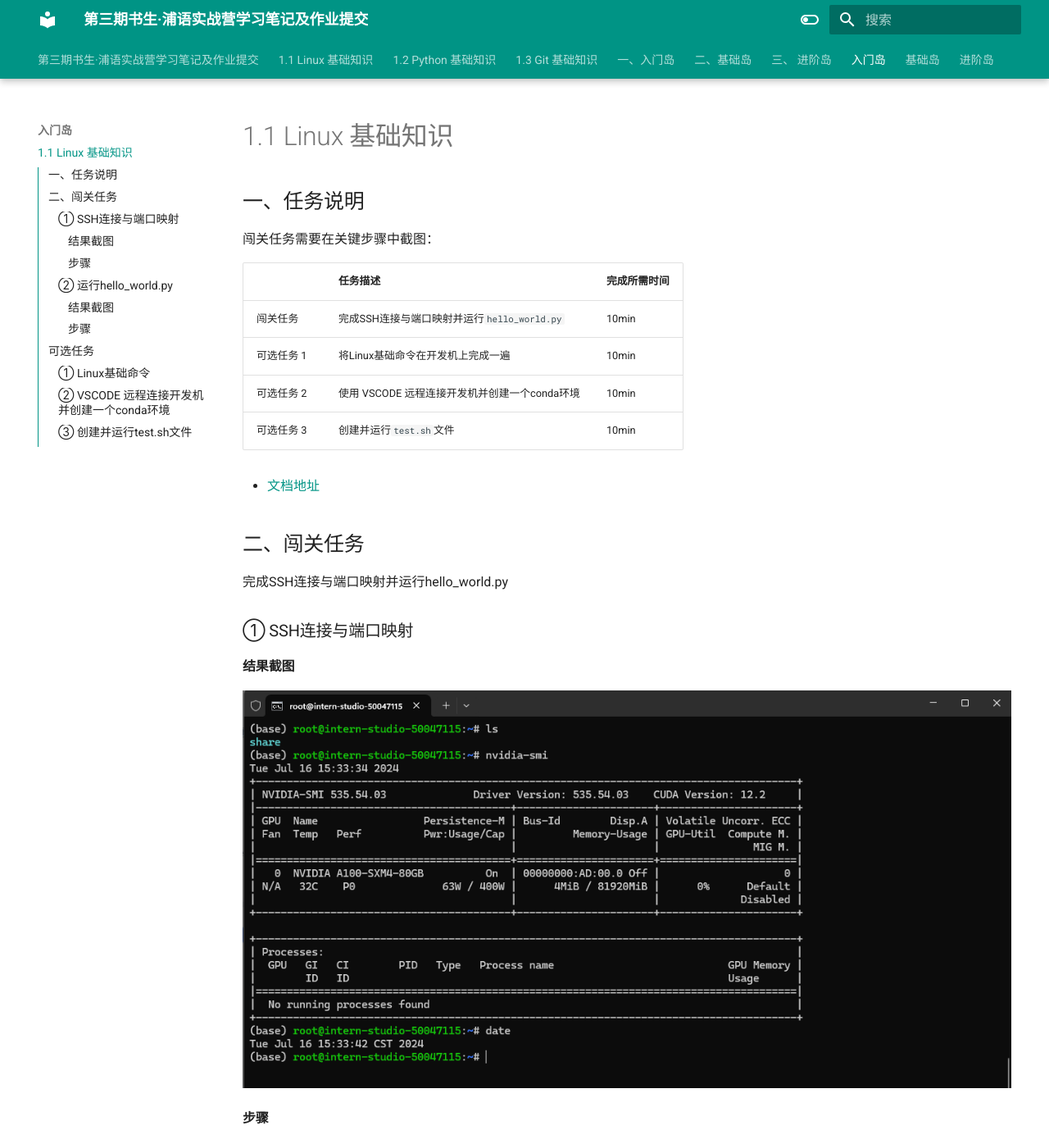
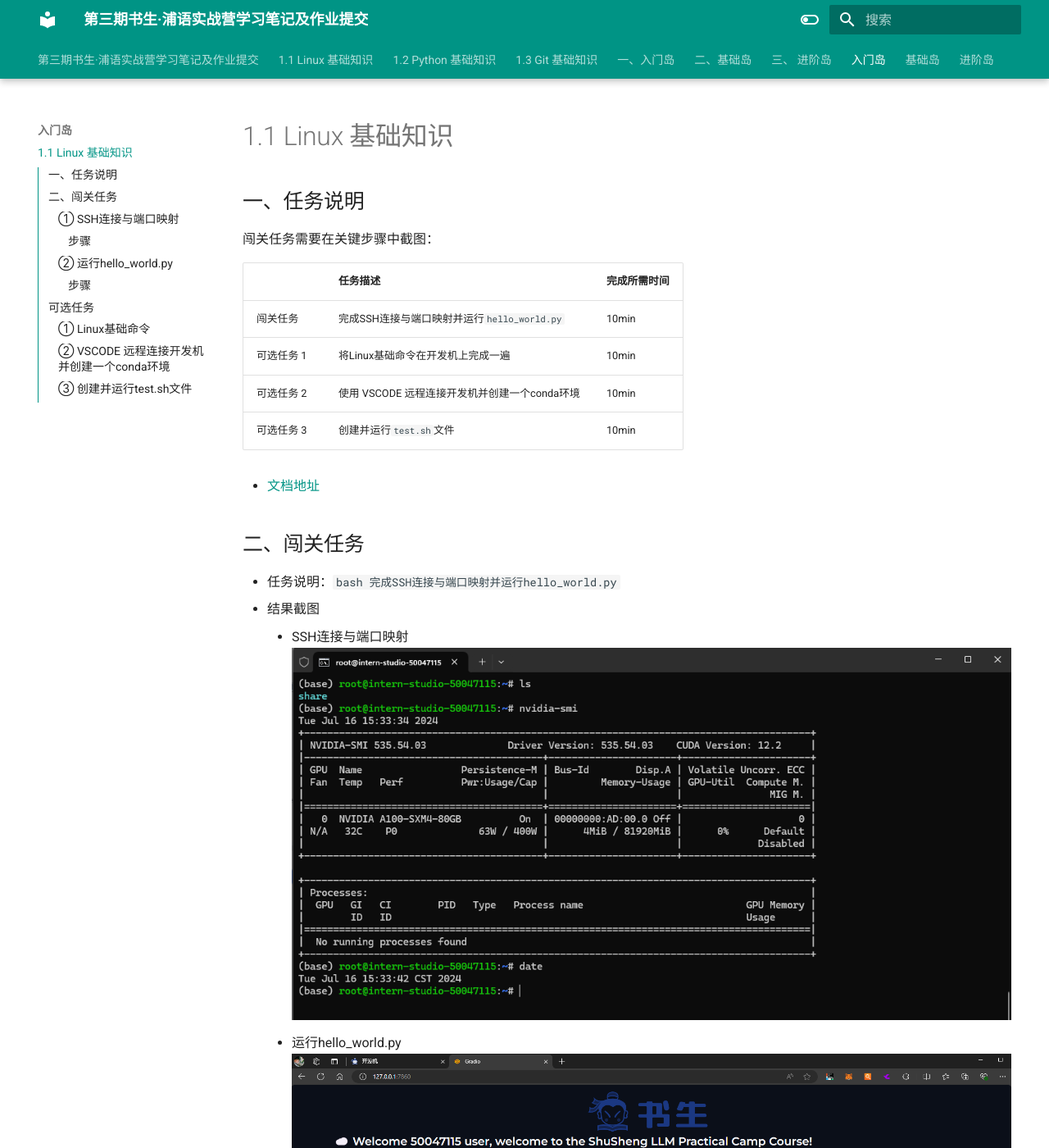
Before and after one commit to acondess/InternLM_learn_3, an MkDocs documentation site: the page built from docs/入门岛/1.1 Linux 基础知识.md, in a window 1280 px wide and 1400 px high. Shown: the whole window at 82% size. Built offline with MkDocs 1.6.1 and Material for MkDocs 9.7.7, drawn with Linux system fonts in a browser that asks for light colours.

````diff
--- a/docs/入门岛/1.1 Linux 基础知识.md
+++ b/docs/入门岛/1.1 Linux 基础知识.md
@@ -15,13 +15,14 @@
 
 ## 二、闯关任务
 
-完成SSH连接与端口映射并运行hello_world.py
+- 任务说明：```bash 完成SSH连接与端口映射并运行hello_world.py```
+- 结果截图
+    - SSH连接与端口映射
+    ![alt text](image-7.png)
+    - 运行hello_world.py
+    ![alt text](image-11.png)
 
 ### ① SSH连接与端口映射
-
-#### 结果截图
-
- ![alt text](image-7.png)
 
 #### 步骤
 
@@ -64,9 +65,6 @@
 
 
 ### ② 运行hello_world.py
-
-#### 结果截图
-![alt text](image-11.png)
 
 #### 步骤
 
````
